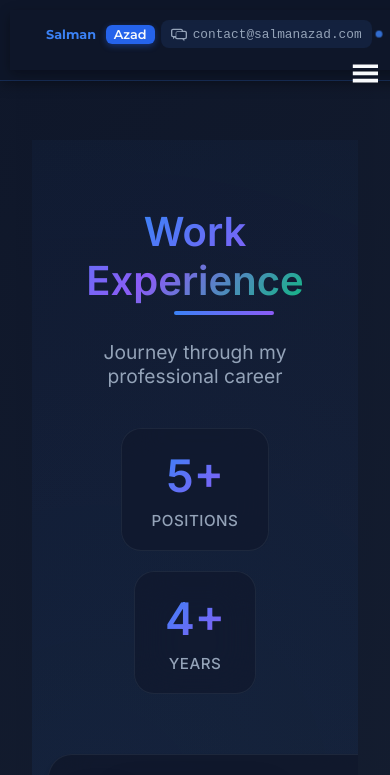
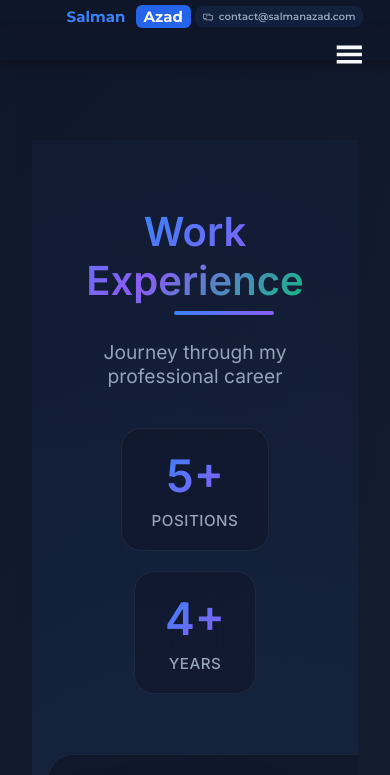
Before and after one commit to TushanSakib/salman-Portfolio, a Next.js app: page /experience in a window 390 px wide. Shown: the top 775 px of the page. Built offline with nearby package versions, Linux system fonts and the light colour scheme.

Commit message:
Forth commit

```diff
--- a/src/app/Navigation.module.css
+++ b/src/app/Navigation.module.css
@@ -1,4 +1,4 @@
-/* Top Navigation Container */
+/* Top Navigation */
 .topNavigation {
   position: fixed;
   top: 0;
@@ -6,19 +6,17 @@
   width: 100%;
   height: 60px;
   display: flex;
-  justify-content: space-between; /* left items left, right items right */
-  align-items: center;
+  justify-content: space-between;
+  align-items: space-between;
   padding: 0 20px;
   background: rgba(15, 23, 42, 0.95);
   backdrop-filter: blur(15px);
   box-shadow: 0 4px 12px rgba(0,0,0,0.3);
-  box-sizing: border-box;
   font-family: 'Montserrat', sans-serif;
   z-index: 1000;
 }
 
-
-/* Left Navigation Items */
+/* Left Navigation */
 .leftNavigation {
   display: flex;
   align-items: center;
@@ -26,11 +24,19 @@
 }
 
 /* Logo */
-.logo {
-  font-size: 1.4rem;
+.customLogo {
+  font-family: 'Montserrat', sans-serif;
   font-weight: 700;
+  font-size: 1rem;
   color: #3b82f6;
-  white-space: nowrap;
+}
+
+.customLogo span {
+  color: #f8fafc;
+  background: #2563eb;
+  padding: 2px 8px;
+  border-radius: 6px;
+  margin-left: 6px;
 }
 
 /* Contact Info */
@@ -39,16 +45,13 @@
   align-items: center;
   gap: 6px;
   font-weight: 500;
-  font-size: 0.85rem; /* smaller font */
-  font-family: 'Fira Code', monospace; /* fancy font */
+  font-size: 0.85rem;
   color: #94a3b8;
   padding: 4px 10px;
   border-radius: 8px;
   background: rgba(59, 130, 246, 0.1);
+  cursor: pointer;
   transition: all 0.3s ease;
-  white-space: nowrap;
-  position: relative;
-  cursor: pointer;
 }
 
 .contact:hover {
@@ -56,53 +59,37 @@
   color: #3b82f6;
 }
 
-/* Small Animation Dot */
-.contact::after {
-  content: '';
-  position: absolute;
-  width: 6px;
-  height: 6px;
-  border-radius: 50%;
-  background: #3b82f6;
-  top: 50%;
-  right: -10px;
-  transform: translateY(-50%);
-  animation: pulse 1.5s infinite;
+/* Hamburger - fixed top right on mobile */
+.hamburger {
+  display: none;
+  font-size: 1.8rem;          /* slightly bigger for better touch */
+  color: #f8fafc;
+  cursor: pointer;        /* <-- this is required */                 /* padding from right edge */
+  top: 50%;                    /* vertical center */
+  transform: translate(90%,20%);
+  padding-left: 70px;
+  z-index: 1100;
 }
 
-@keyframes pulse {
-  0%, 100% {
-    transform: translateY(-50%) scale(1);
-    opacity: 1;
-  }
-  50% {
-    transform: translateY(-50%) scale(1.3);
-    opacity: 0.6;
-  }
-}
-
-/* Right Navigation Items */
+/* Right Navigation */
 .rightNavigation {
   display: flex;
   align-items: center;
-  gap: 7px;
-  padding-right: 70px;
+  padding-right: 110px;
+
 }
 
-/* Right links with fancy small font */
 .links {
   display: flex;
   align-items: center;
   gap: 6px;
   font-weight: 500;
-  font-size: 0.85rem; /* smaller font */
-  font-family: 'Fira Code', monospace; /* fancy font */
+  font-size: 0.85rem;
   color: #f8fafc;
   text-decoration: none;
   padding: 4px 10px;
   border-radius: 8px;
   transition: all 0.3s ease;
-  white-space: nowrap;
 }
 
 .links:hover {
@@ -110,118 +97,86 @@
   color: #3b82f6;
 }
 
-/* Icon Size Adjustments */
-.links svg,
-.contact svg {
-  font-size: 1rem;
-}
+/* ================= Responsive ================= */
 
-
-.customLogo {
-  font-family: 'Montserrat', sans-serif;
-  font-weight: 700;
-  font-size: 0.8rem;
-  color: #3b82f6; /* Brand blue accent for 'Salman' */
-  user-select: none;
-}
-
-.customLogo span {
-  color: #f8fafc; /* light text color for 'Azad' */
-  background: #2563eb; /* deep brand blue background */
-  padding: 2px 8px;
-  border-radius: 6px;
-  margin-left: 6px;
-  font-weight: 600;
-  box-shadow: 0 2px 6px rgba(37, 99, 235, 0.4);
-  transition: background 0.3s ease;
-}
-
-.customLogo span:hover {
-  background: #3b82f6;
-  box-shadow: 0 4px 12px rgba(59, 130, 246, 0.5);
-  cursor: pointer;
-}
-
-
-
-/* Hamburger Menu */
-.hamburger {
-  display: none;
-  font-size: 1.8rem;
-  color: #f8fafc;
-  cursor: pointer;
-  z-index: 1100;
-}
-
-/* Responsive Mobile Layout */
+/* Mobile Devices */
 @media (max-width: 768px) {
-  .topNavigation {
-    flex-direction: column;
-    align-items: flex-start; /* stack items vertically */
-    gap: 10px;
-    padding: 10px 20px;
+  .hamburger {
+    display: block;
   }
 
-  /* Hamburger appears under left nav, right-aligned */
-  .hamburger {
-    display: block;
-    align-self: flex-end; /* push to right corner */
-    margin-top: 5px;
-  }
-
-  /* Right Navigation hidden by default */
   .rightNavigation {
     position: absolute;
-    top: calc(60px + 40px); /* below top nav + hamburger spacing */
-    right: 0;
-    width: 220px;
+    top: 60px;
+    right: -100%;
     flex-direction: column;
     background: rgba(15, 23, 42, 0.98);
-    border-radius: 0 8px 8px 0;
+    width: 200px;
     padding: 20px;
-    box-shadow: -2px 0 10px rgba(0,0,0,0.3);
-    transform: translateX(100%);
-    opacity: 0;
-    transition: transform 0.3s ease, opacity 0.3s ease;
+    border-radius: 8px 0 0 8px;
+    box-shadow: -2px 0 10px rgba(0, 0, 0, 0.3);
+    transition: right 0.3s ease;
   }
 
   .rightNavigation.active {
-    transform: translateX(0);
-    opacity: 1;
+    right: 0;
   }
 
   .links {
     width: 100%;
-    padding: 10px;
     justify-content: flex-start;
     font-size: 1rem;
+    padding: 10px 5px;
+  }
+  .topNavigation{
+    display: flex;
+    flex-direction: column;
+    align-items: center;
+  }
+
+  .customLogo{
+    font-size: 0.5 rem;
   }
 }
 
+/* Small Mobile Devices */
 @media (max-width: 480px){
-  .topNavigation{
+  .topNavigation {
     flex-direction: column;
     gap: 6px;
-    position: relative; /* needed for hamburger positioning */
   }
 
-  .leftNavigation {
-    width: 100%;
-    justify-content: flex-start;
-    gap: 6px;
-    padding-left: 16px;
-  }
-
+  .leftNavigation,
   .rightNavigation {
-    top: 60px;
-    right: -100%;
-    width: 200px;
-    padding: 16px;
+    justify-content: center;
+    gap: 4px;
+    margin-left: 10px;
   }
 
   .links,
   .contact {
     font-size: 0.8rem;
-    padding: 6px 10px;
+    padding: 4px 8px;
   }
+  .topNavigation{
+    display: flex;
+    flex-direction: column;
+    justify-content: center;
+    align-items: center;
+  }
+
+  .leftNavigation{
+    padding-right: 30px;
+    margin-top: 15px;
+  }
+
+  .customLogo{
+    font-size: 15px
+
+  }
+
+  .contact{
+    font-size: 10px;
+  }
+
 }
--- a/src/app/navigation.js
+++ b/src/app/navigation.js
@@ -1,5 +1,4 @@
-
-"use client"
+"use client";
 import React, { useState } from "react";
 import Link from "next/link";
 import { MdHome } from "react-icons/md";
@@ -12,19 +11,17 @@ function Navigation() {
   const [menuOpen, setMenuOpen] = useState(false);
 
   const toggleMenu = () => setMenuOpen(!menuOpen);
-
-  const handleClick = ()=> setMenuOpen(false)
+  const closeMenu = () => setMenuOpen(false);
 
   return (
-    <div className={styles.topNavigation}>
+    <nav className={styles.topNavigation}>
       {/* Left Navigation */}
       <div className={styles.leftNavigation}>
         <div className={styles.customLogo}>
           Salman <span>Azad</span>
         </div>
         <div className={styles.contact}>
-          <TiMessages />
-          contact@salmanazad.com
+          <TiMessages /> contact@salmanazad.com
         </div>
       </div>
 
@@ -33,24 +30,24 @@ function Navigation() {
         <GiHamburgerMenu />
       </div>
 
-      {/* Right Navigation Links */}
+      {/* Right Navigation */}
       <div
         className={`${styles.rightNavigation} ${menuOpen ? styles.active : ""}`}
       >
-        <Link href={"/"} className={styles.links} onClick={handleClick}>
+        <Link href="/" className={styles.links} onClick={closeMenu}>
           <MdHome /> Home
         </Link>
-        <Link href={"/experience"} className={styles.links} onClick={handleClick}>
+        <Link href="/experience" className={styles.links} onClick={closeMenu}>
           <FaChartLine /> Experience
         </Link>
-        <Link href={"/project"} className={styles.links} onClick={handleClick}>
+        <Link href="/project" className={styles.links} onClick={closeMenu}>
           <FaProjectDiagram /> Projects
         </Link>
-        <Link href={"/knowledge"} className={styles.links} onClick={handleClick}>
+        <Link href="/knowledge" className={styles.links} onClick={closeMenu}>
           <GiSkills /> Knowledge
         </Link>
       </div>
-    </div>
+    </nav>
   );
 }
 
```
